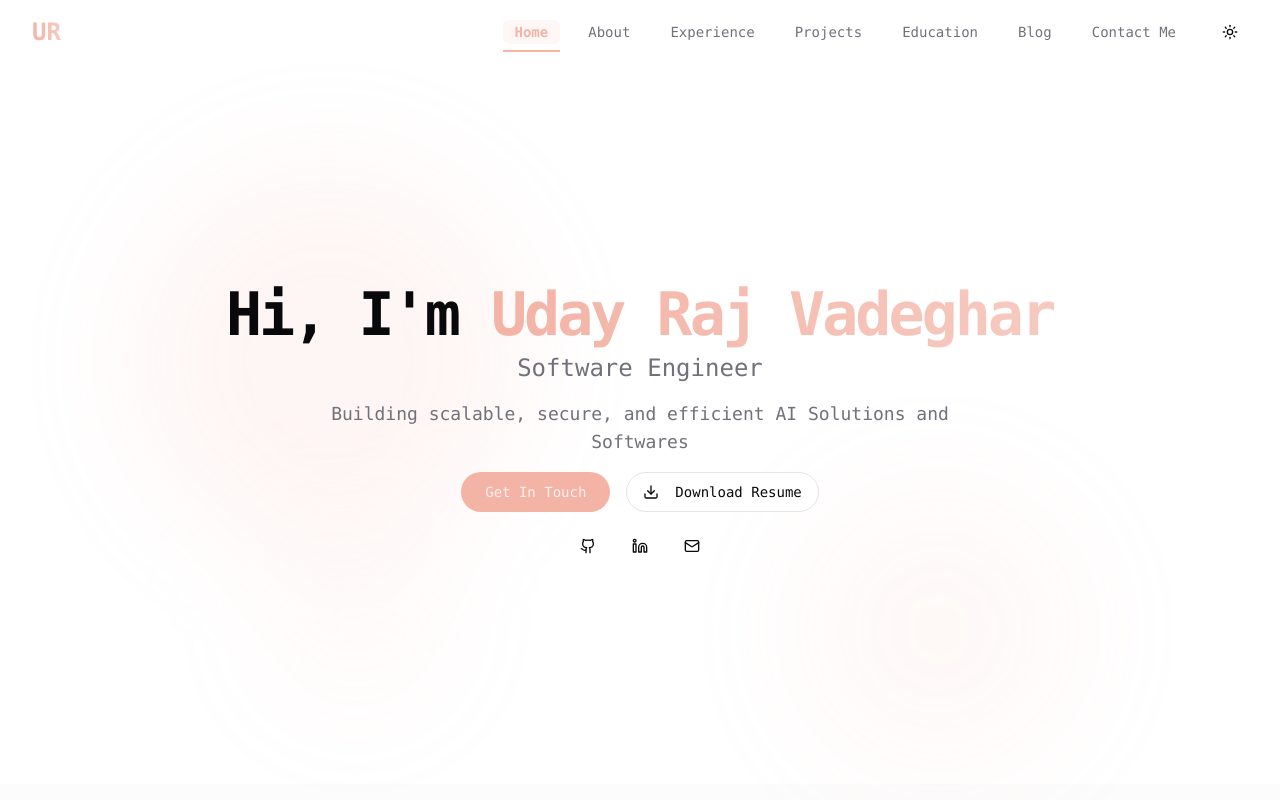
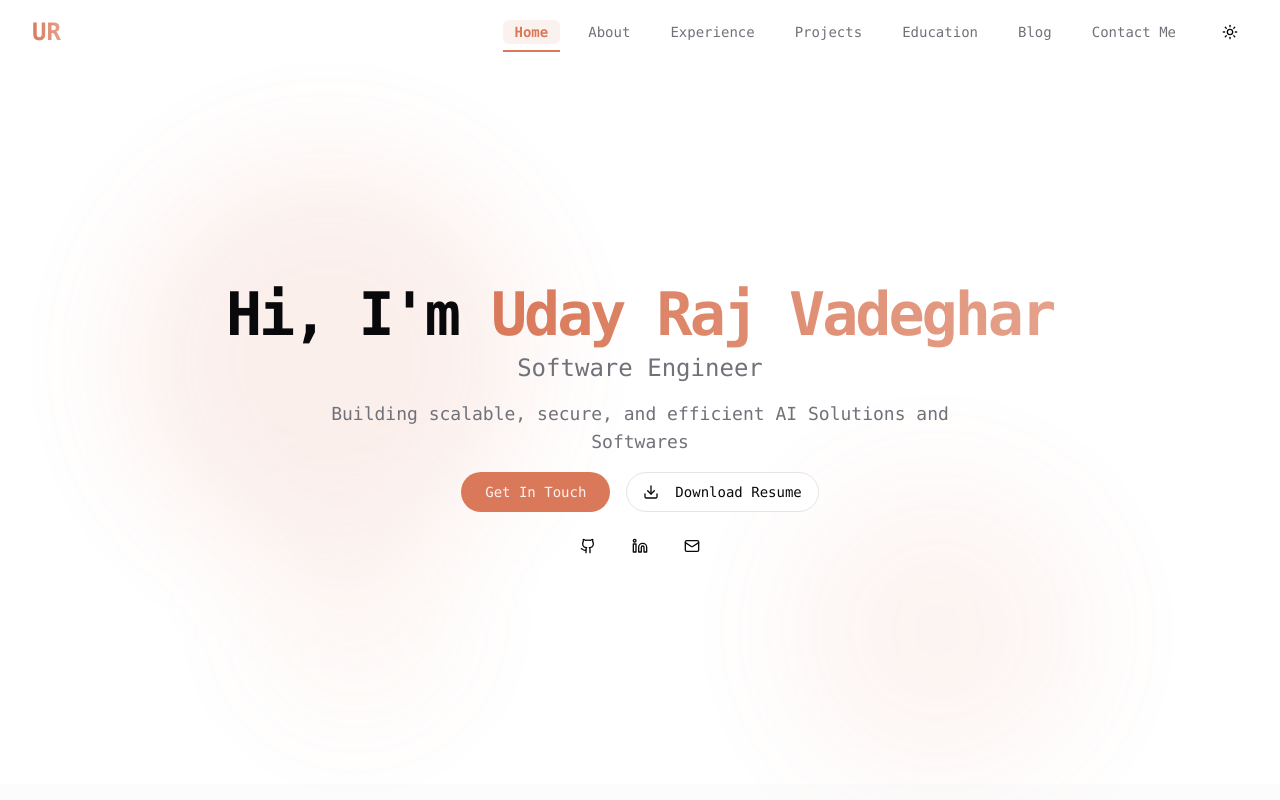
Before and after one commit to UdayRajVadeghar/Latest-Portfolio, a Next.js app: page / in a window 1280 px wide. Shown: the top 800 px of the page. Built offline with nearby package versions, Linux system fonts and the light colour scheme.

Commit message:
Update global styles and chat box component for improved color consistency and readability

```diff
--- a/app/globals.css
+++ b/app/globals.css
@@ -10,7 +10,7 @@
     --card-foreground: 240 10% 3.9%;
     --popover: 0 0% 100%;
     --popover-foreground: 240 10% 3.9%;
-    --primary: 11 76% 80%;
+    --primary: 15 63% 60%;
     --primary-foreground: 355.7 100% 97.3%;
     --secondary: 240 4.8% 95.9%;
     --secondary-foreground: 240 5.9% 10%;
@@ -22,7 +22,7 @@
     --destructive-foreground: 0 0% 98%;
     --border: 240 5.9% 90%;
     --input: 240 5.9% 90%;
-    --ring: 11 76% 80%;
+    --ring: 15 63% 60%;
     --radius: 0.5rem;
     --font-mono: "Geist Mono", ui-monospace, SFMono-Regular, "Roboto Mono",
       Menlo, Monaco, "Liberation Mono", "DejaVu Sans Mono", "Courier New",
@@ -36,7 +36,7 @@
     --card-foreground: 0 0% 95%;
     --popover: 0 0% 9%;
     --popover-foreground: 0 0% 95%;
-    --primary: 11 76% 80%;
+    --primary: 15 63% 60%;
     --primary-foreground: 355.7 100% 97.3%;
     --secondary: 240 3.7% 15.9%;
     --secondary-foreground: 0 0% 98%;
@@ -48,7 +48,7 @@
     --destructive-foreground: 0 85.7% 97.3%;
     --border: 240 3.7% 15.9%;
     --input: 240 3.7% 15.9%;
-    --ring: 11 76% 80%;
+    --ring: 15 63% 60%;
   }
 }
 
--- a/components/chat-box.tsx
+++ b/components/chat-box.tsx
@@ -311,7 +311,7 @@ export default function ChatBox() {
                 inputValue.length > MAX_MESSAGE_LENGTH
                   ? "text-destructive font-medium"
                   : inputValue.length > MAX_MESSAGE_LENGTH * 0.9
-                  ? "text-orange-500"
+                  ? "text-[#D97757] font-medium"
                   : "text-muted-foreground"
               }`}
             >
```
